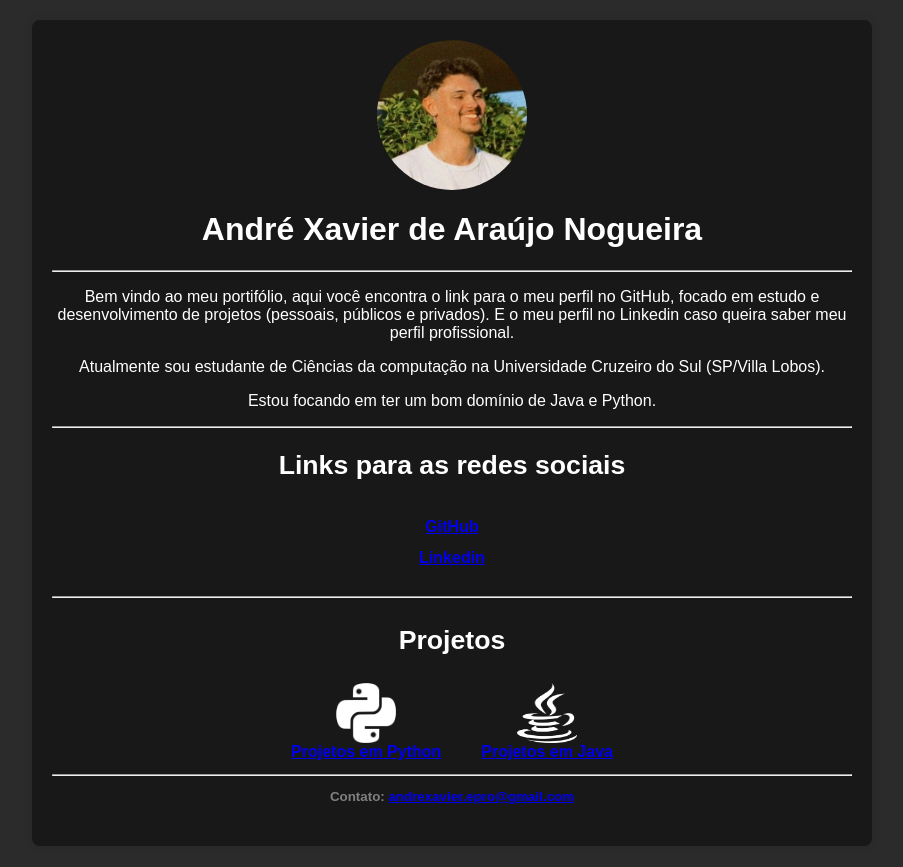
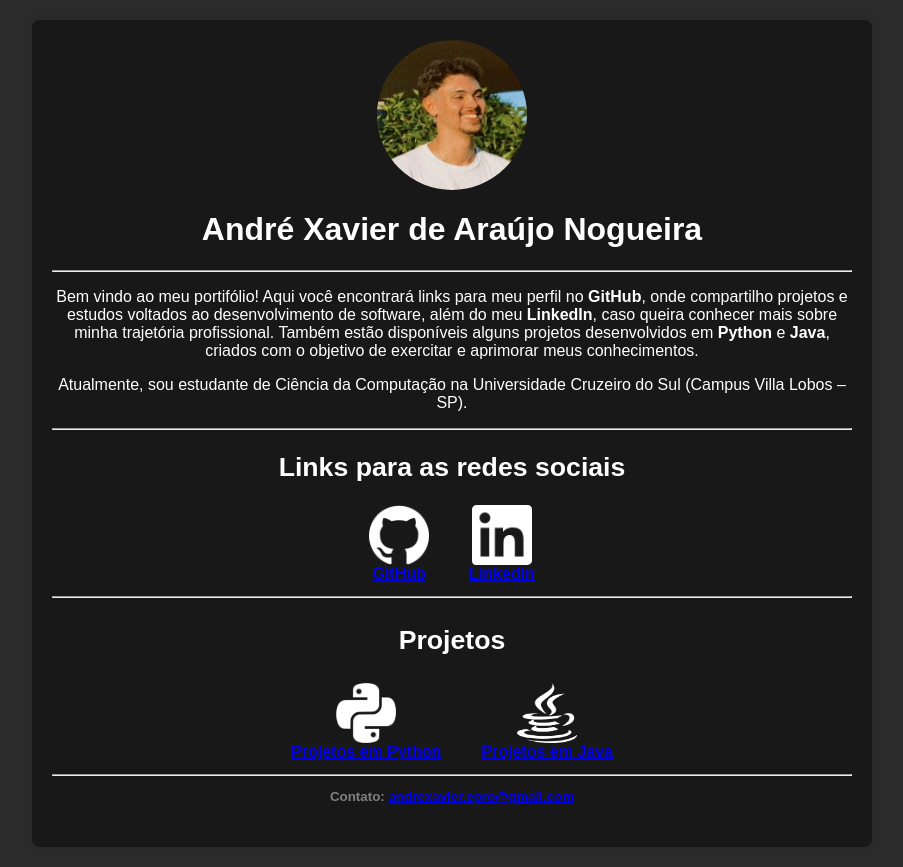
Before and after one commit to dr3st-d3/Portfolio-site, a plain HTML site: page index.html in a window 1280 px wide. Shown: the whole page, without its empty margins (188-1091 px from the left). Drawn offline with Linux system fonts and the light colour scheme.

Commit message:
Atualização de Conteúdo

```diff
--- a/index.html
+++ b/index.html
@@ -13,15 +13,20 @@
             <img src="./imagens/mim.jpg" class="foto">
             <h1><strong>André Xavier de Araújo Nogueira</strong></h1>
             <hr>
-            <p>Bem vindo ao meu portifólio, aqui você encontra o link para o meu perfil no GitHub, focado em estudo e desenvolvimento de projetos (pessoais, públicos e privados). E o meu perfil no Linkedin caso queira saber meu perfil profissional.</p>
-            <p>Atualmente sou estudante de Ciências da computação na Universidade Cruzeiro do Sul (SP/Villa Lobos).</p>
-            <p>Estou focando em ter um bom domínio de Java e Python.</p>
+            <p>Bem vindo ao meu portifólio! Aqui você encontrará links para meu perfil no <strong>GitHub</strong>, onde compartilho projetos e estudos voltados ao desenvolvimento de software, além do meu <strong>LinkedIn</strong>, caso queira conhecer mais sobre minha trajetória profissional. Também estão disponíveis alguns projetos desenvolvidos em <strong>Python</strong> e <strong>Java</strong>, criados com o objetivo de exercitar e aprimorar meus conhecimentos.</p>
+            <p>Atualmente, sou estudante de Ciência da Computação na Universidade Cruzeiro do Sul (Campus Villa Lobos – SP).</p>
             <hr>
             <h2>Links para as redes sociais<h2>
-                <ul>
-                    <li><a href="https://github.com/dr3st-d3" target="blank" class="texto_pequeno">GitHub</a></li>
-                    <li><a href="https://www.linkedin.com/in/andre-xavier-an" target="blank" class="texto_pequeno">Linkedin</a></li>
-                </ul>
+            <div class="projetos">
+                <div class="projeto">
+                    <img src="./imagens/github.png" class="icone">
+                    <a href="https://github.com/dr3st-d3" target="blank" class="texto_pequeno">GitHub</a>
+                </div>
+                <div class="projeto">
+                    <img src="./imagens/linkedin.png" class="icone">
+                    <a href="https://www.linkedin.com/in/andre-xavier-an" target="blank" class="texto_pequeno">Linkedin</a>
+                </div>
+            </div>
             <hr>
             <div>
                 <h3>Projetos</h3>
```
Also changed, not shown: imagens/github.png (added), imagens/linkedin.png (added).
